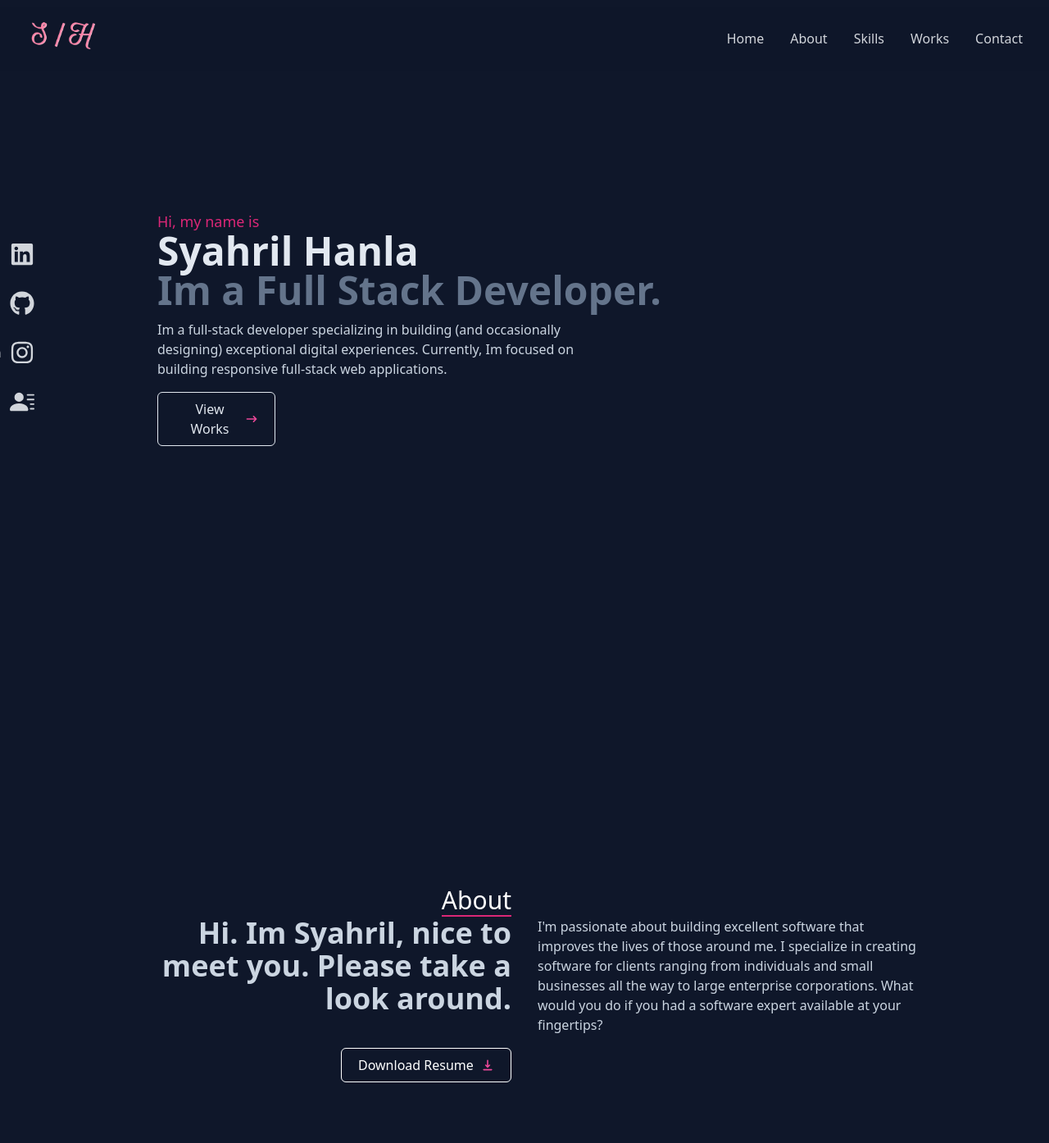
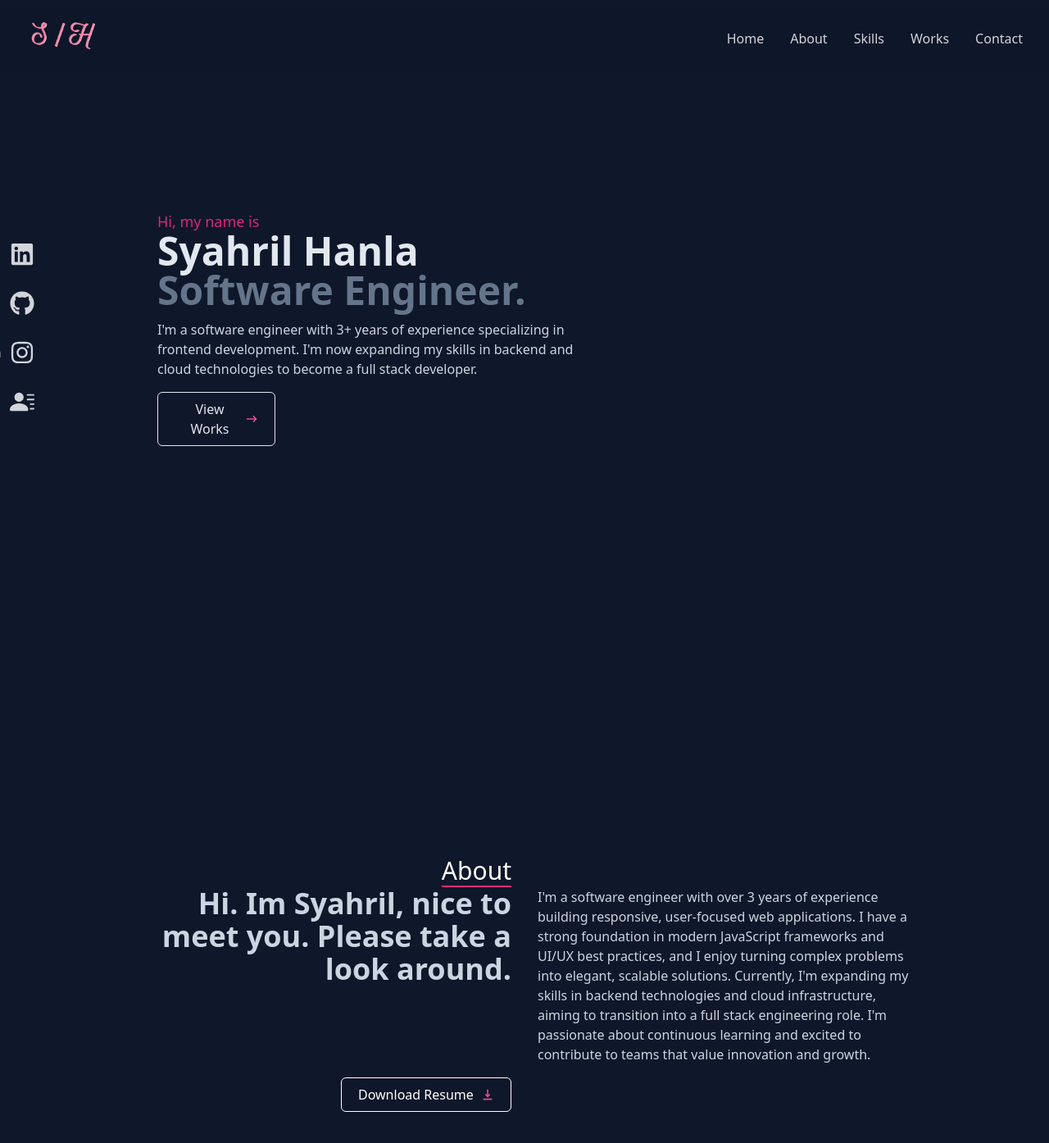
Before and after one commit to syahrilhanla/portfolio-website, a Next.js app: page / in a window 1280 px wide. Shown: the top 1394 px of the page at 82% size. Built offline with nearby package versions, Linux system fonts and the light colour scheme.

Commit message:
feat: update About and Introduction components with enhanced professional descriptions

```diff
--- a/components/About.jsx
+++ b/components/About.jsx
@@ -18,11 +18,7 @@ const About = () => {
 					Hi. Im Syahril, nice to meet you. Please take a look around.
 				</h2>
 				<p className="font-light mt-4 md:mt-0 text-slate-300">
-					I'm passionate about building excellent software that improves the
-					lives of those around me. I specialize in creating software for
-					clients ranging from individuals and small businesses all the way to
-					large enterprise corporations. What would you do if you had a software
-					expert available at your fingertips?
+				I'm a software engineer with over 3 years of experience building responsive, user-focused web applications. I have a strong foundation in modern JavaScript frameworks and UI/UX best practices, and I enjoy turning complex problems into elegant, scalable solutions. Currently, I'm expanding my skills in backend technologies and cloud infrastructure, aiming to transition into a full stack engineering role. I'm passionate about continuous learning and excited to contribute to teams that value innovation and growth.
 				</p>
 			</div>
 			<div className="grid justify-center md:grid-cols-2 md:justify-items-end md:mr-8">
--- a/components/Introduction.jsx
+++ b/components/Introduction.jsx
@@ -11,12 +11,10 @@ const Introduction = () => {
 				Syahril Hanla
 			</h1>
 			<h1 className="text-slate-500 text-5xl font-bold mb-3">
-				Im a Full Stack Developer.
+				Software Engineer.
 			</h1>
 			<p className="text-slate-300 md:text-base max-w-lg text-base flex-wrap font-light">
-				Im a full-stack developer specializing in building (and occasionally
-				designing) exceptional digital experiences. Currently, Im focused on
-				building responsive full-stack web applications.
+				I'm a software engineer with 3+ years of experience specializing in frontend development. I'm now expanding my skills in backend and cloud technologies to become a full stack developer.
 			</p>
 
 			<Link to="works" smooth={true} duration={500}>
```
